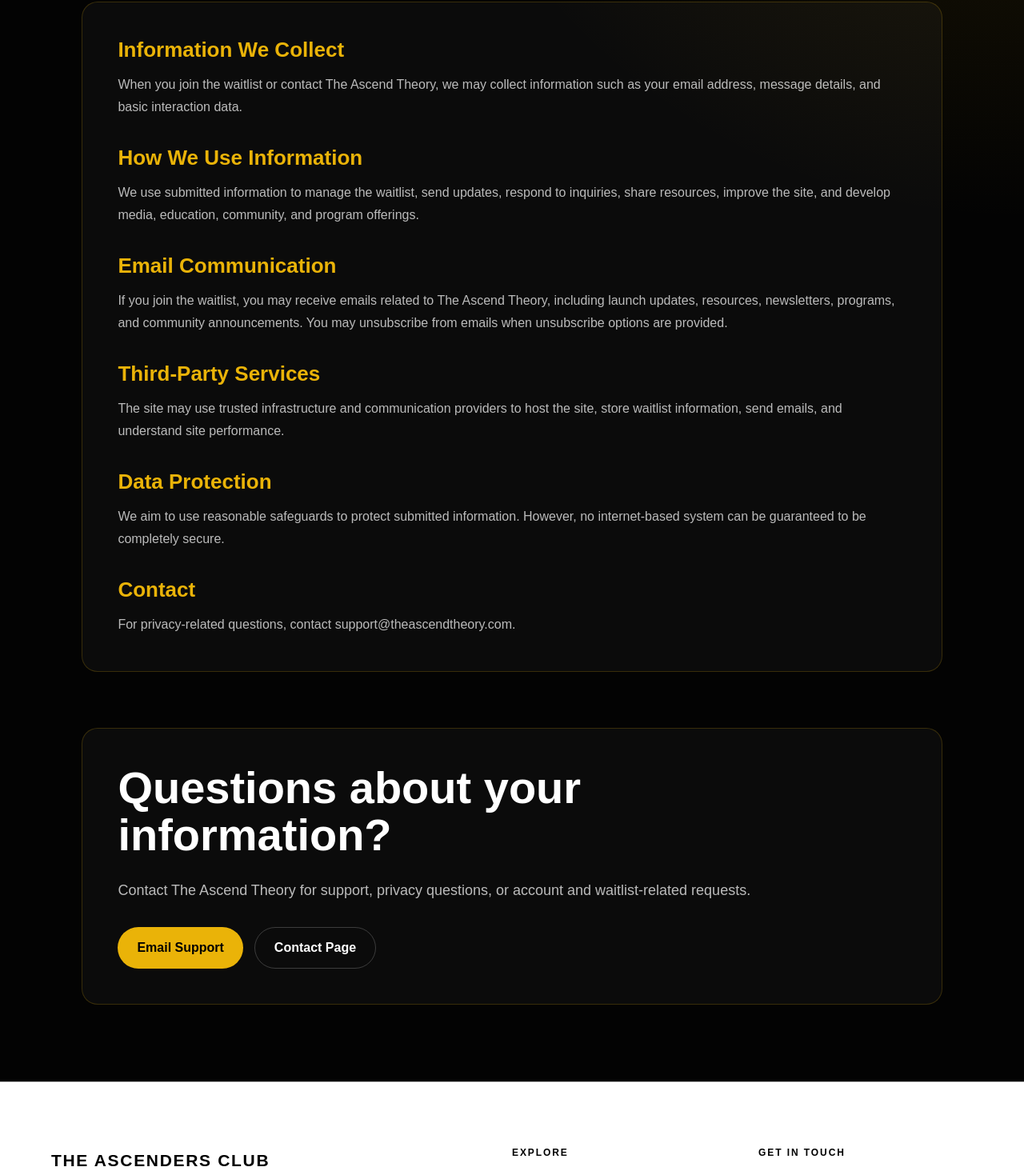
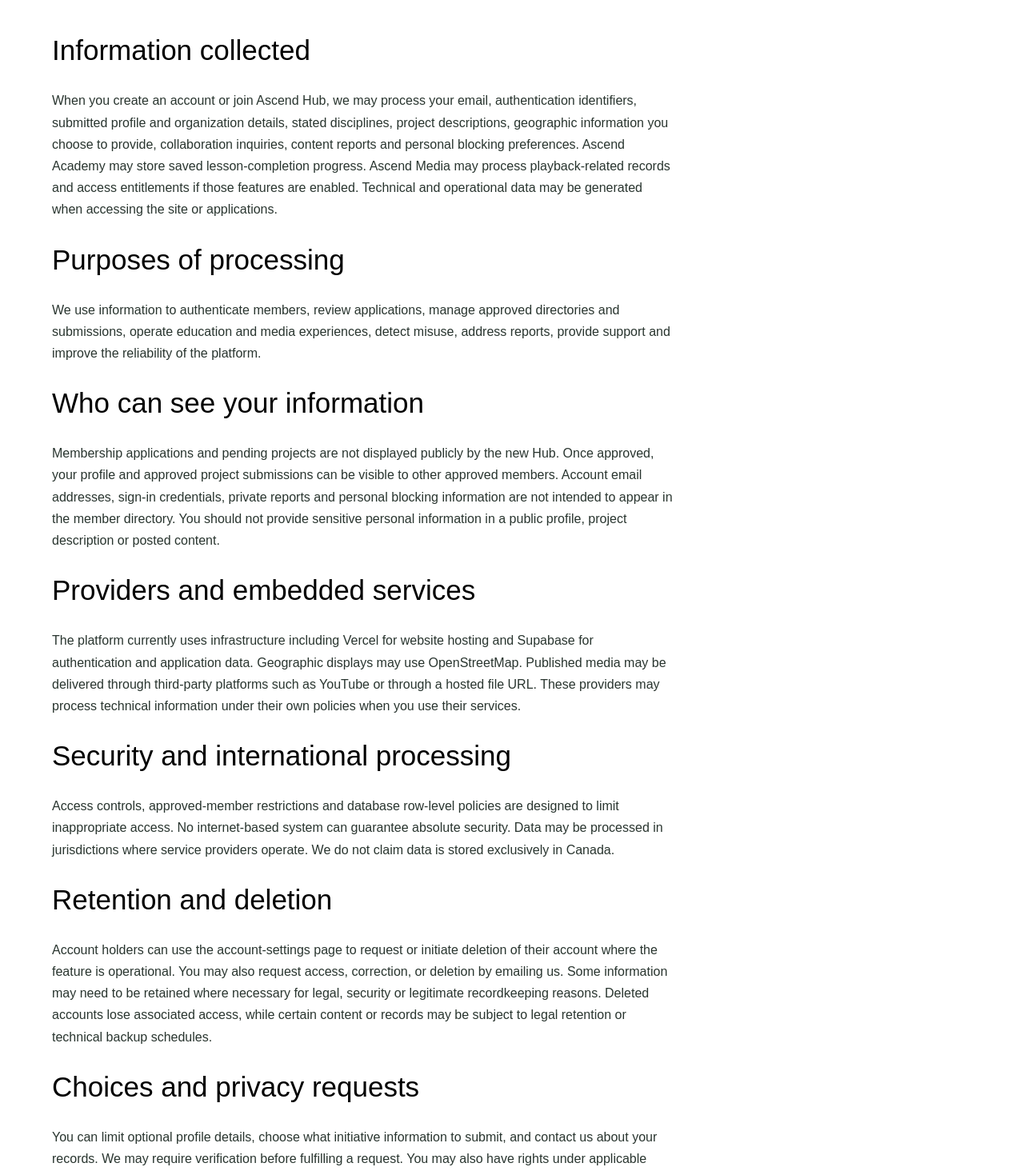
Before and after one commit to TheAscendTheory/the-ascend-theory, a Next.js app: page /privacy in a window 1280 px wide. Shown: the part 595-2059 px from the top of the page at 80% size. Built offline with nearby package versions, Linux system fonts and the light colour scheme.

Commit message:
policy: update privacy for current Ascenders community and three apps

```diff
--- a/src/app/privacy/page.tsx
+++ b/src/app/privacy/page.tsx
@@ -1,95 +1,17 @@
-import type { Metadata } from "next";
-
-export const metadata: Metadata = {
-  title: "Privacy Policy",
-  description:
-    "Privacy policy for The Ascend Theory, including how waitlist, contact, email, and site interaction information may be collected and used.",
-};
-
-export default function PrivacyPage() {
-  return (
-    <main className="privacyPage">
-      <section className="privacyHero">
-        <p className="eyebrow">Privacy Policy</p>
-
-        <h1>YOUR INFORMATION MATTERS.</h1>
-
-        <p>
-          The Ascend Theory collects limited information to operate the
-          waitlist, communicate with early supporters, and improve the ecosystem.
-        </p>
-      </section>
-
-      <section className="privacyContent">
-        <h2>Information We Collect</h2>
-
-        <p>
-          When you join the waitlist or contact The Ascend Theory, we may
-          collect information such as your email address, message details, and
-          basic interaction data.
-        </p>
-
-        <h2>How We Use Information</h2>
-
-        <p>
-          We use submitted information to manage the waitlist, send updates,
-          respond to inquiries, share resources, improve the site, and develop
-          media, education, community, and program offerings.
-        </p>
-
-        <h2>Email Communication</h2>
-
-        <p>
-          If you join the waitlist, you may receive emails related to The Ascend
-          Theory, including launch updates, resources, newsletters, programs,
-          and community announcements. You may unsubscribe from emails
-          when unsubscribe options are provided.
-        </p>
-
-        <h2>Third-Party Services</h2>
-
-        <p>
-          The site may use trusted infrastructure and communication providers
-          to host the site, store waitlist information, send emails, and
-          understand site performance.
-        </p>
-
-        <h2>Data Protection</h2>
-
-        <p>
-          We aim to use reasonable safeguards to protect submitted information.
-          However, no internet-based system can be guaranteed to be completely
-          secure.
-        </p>
-
-        <h2>Contact</h2>
-
-        <p>
-          For privacy-related questions, contact support@theascendtheory.com.
-        </p>
-      </section>
-
-      <section className="pageCta">
-        <h2>Questions about your information?</h2>
-
-        <p>
-          Contact The Ascend Theory for support, privacy questions, or account
-          and waitlist-related requests.
-        </p>
-
-        <div className="pageCtaActions">
-          <a
-            href="mailto:support@theascendtheory.com"
-            className="pageCtaPrimary"
-          >
-            Email Support
-          </a>
-
-          <a href="/contact" className="pageCtaSecondary">
-            Contact Page
-          </a>
-        </div>
-      </section>
-    </main>
-  );
-}
+import type {Metadata} from "next";
+import Link from "next/link";
+export const metadata:Metadata={title:"Privacy Policy",description:"How The Ascenders Club processes account, collaboration, Academy and Media data."};
+export default function PrivacyPage(){return <main className="ascSite">
+<section className="ascInnerHero ascWrap"><p className="ascOverline">THE ASCENDERS CLUB / PRIVACY</p><h1>Your information <em>matters.</em></h1><p>We aim to collect and use information only where it supports membership, collaboration, education, media delivery, site operations and security.</p><p>Last updated: November 22, 2026</p></section>
+<section className="ascWrap ascFeatureNote">
+<h2>Information collected</h2><p>When you create an account or join Ascend Hub, we may process your email, authentication identifiers, submitted profile and organization details, stated disciplines, project descriptions, geographic information you choose to provide, collaboration inquiries, content reports and personal blocking preferences. Ascend Academy may store saved lesson-completion progress. Ascend Media may process playback-related records and access entitlements if those features are enabled. Technical and operational data may be generated when accessing the site or applications.</p>
+<h2>Purposes of processing</h2><p>We use information to authenticate members, review applications, manage approved directories and submissions, operate education and media experiences, detect misuse, address reports, provide support and improve the reliability of the platform.</p>
+<h2>Who can see your information</h2><p>Membership applications and pending projects are not displayed publicly by the new Hub. Once approved, your profile and approved project submissions can be visible to other approved members. Account email addresses, sign-in credentials, private reports and personal blocking information are not intended to appear in the member directory. You should not provide sensitive personal information in a public profile, project description or posted content.</p>
+<h2>Providers and embedded services</h2><p>The platform currently uses infrastructure including Vercel for website hosting and Supabase for authentication and application data. Geographic displays may use OpenStreetMap. Published media may be delivered through third-party platforms such as YouTube or through a hosted file URL. These providers may process technical information under their own policies when you use their services.</p>
+<h2>Security and international processing</h2><p>Access controls, approved-member restrictions and database row-level policies are designed to limit inappropriate access. No internet-based system can guarantee absolute security. Data may be processed in jurisdictions where service providers operate. We do not claim data is stored exclusively in Canada.</p>
+<h2>Retention and deletion</h2><p>Account holders can use the account-settings page to request or initiate deletion of their account where the feature is operational. You may also request access, correction, or deletion by emailing us. Some information may need to be retained where necessary for legal, security or legitimate recordkeeping reasons. Deleted accounts lose associated access, while certain content or records may be subject to legal retention or technical backup schedules.</p>
+<h2>Choices and privacy requests</h2><p>You can limit optional profile details, choose what initiative information to submit, and contact us about your records. We may require verification before fulfilling a request. You may also have rights under applicable privacy laws.</p>
+<h2>Changes to this notice</h2><p>We may update this policy as the apps, vendors, locations of processing and privacy practices develop. Material changes should be communicated through appropriate channels.</p>
+<h2>Contact</h2><p>Questions or privacy requests: <a className="ascTextLink" href="mailto:contact@theascendersclub.com">contact@theascendersclub.com</a></p>
+<p><Link className="ascTextLink" href="/settings">Account settings</Link></p>
+</section></main>;}
```
